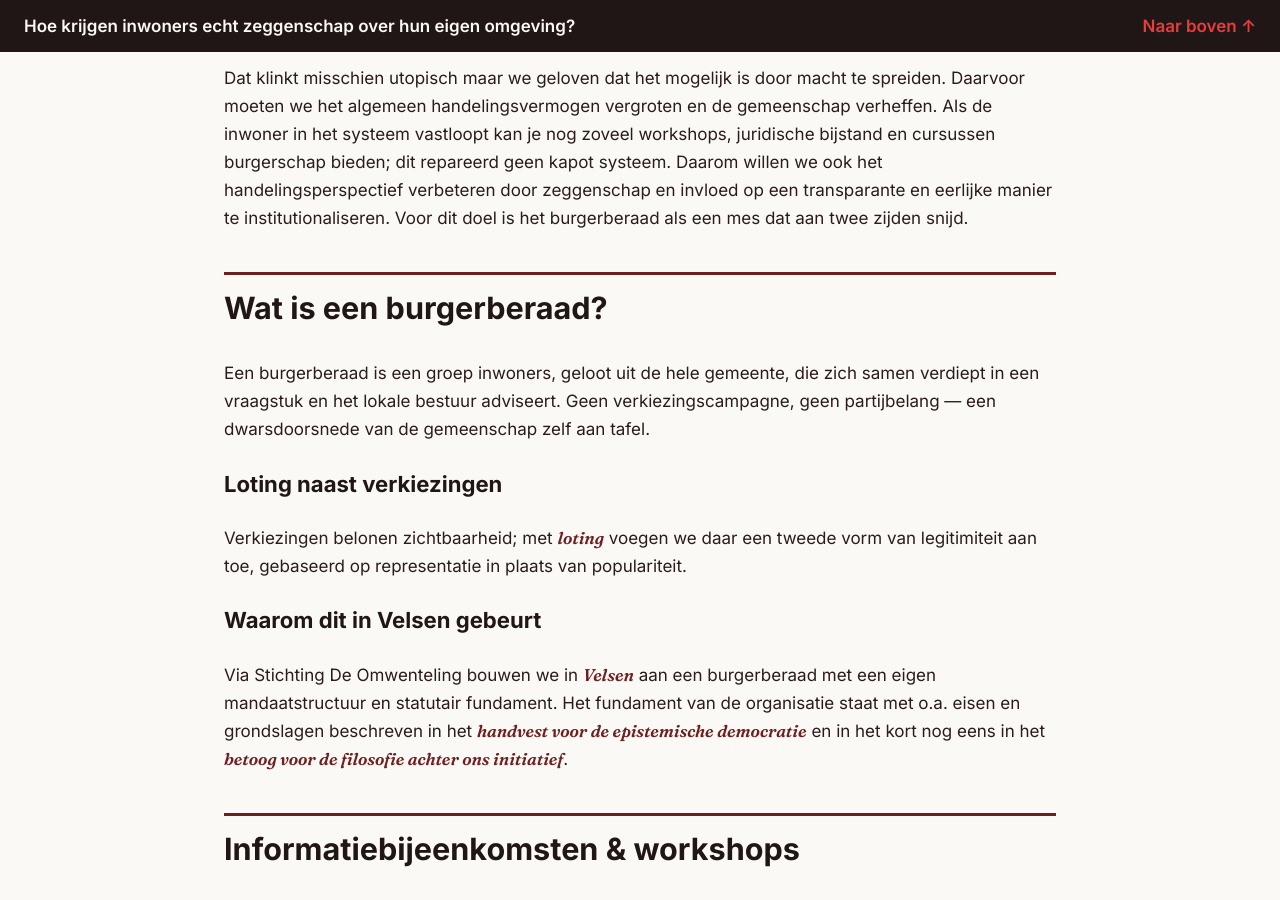
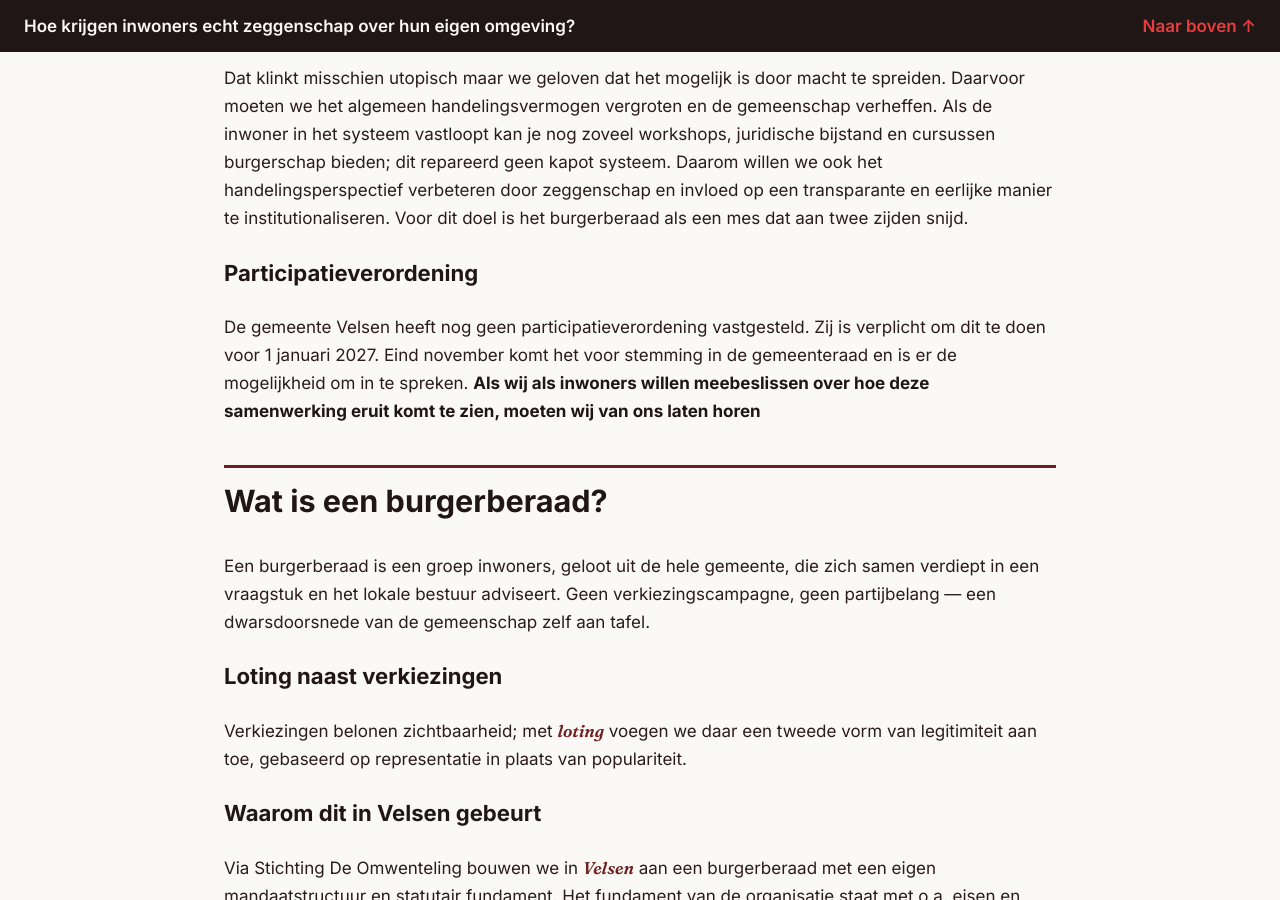
Before and after one commit to Klikblitser/Omwenteling, a Jekyll site: the page built from index.md, in a window 1280 px wide and 900 px high, scrolled down 686 px. Built offline with Jekyll 4.4.1, drawn with Linux system fonts in a browser that asks for light colours.

Commit message:
kleine aanpassing

```diff
--- a/index.md
+++ b/index.md
@@ -30,6 +30,10 @@ layout: default
 ## Hoe krijgen inwoners echt zeggenschap over hun eigen omgeving?
 
 Dat klinkt misschien utopisch maar we geloven dat het mogelijk is door macht te spreiden. Daarvoor moeten we het algemeen handelingsvermogen vergroten en de gemeenschap verheffen. Als de inwoner in het systeem vastloopt kan je nog zoveel workshops, juridische bijstand en cursussen burgerschap bieden; dit repareerd geen kapot systeem. Daarom willen we ook het handelingsperspectief verbeteren door zeggenschap en invloed op een transparante en eerlijke manier te institutionaliseren. Voor dit doel is het burgerberaad als een mes dat aan twee zijden snijd.
+
+### Participatieverordening
+
+De gemeente Velsen heeft nog geen participatieverordening vastgesteld. Zij is verplicht om dit te doen voor 1 januari 2027. Eind november komt het voor stemming in de gemeenteraad en is er de mogelijkheid om in te spreken. **Als wij als inwoners willen meebeslissen over hoe deze samenwerking eruit komt te zien, moeten wij van ons laten horen**
 
 ## Wat is een burgerberaad?
 
```
